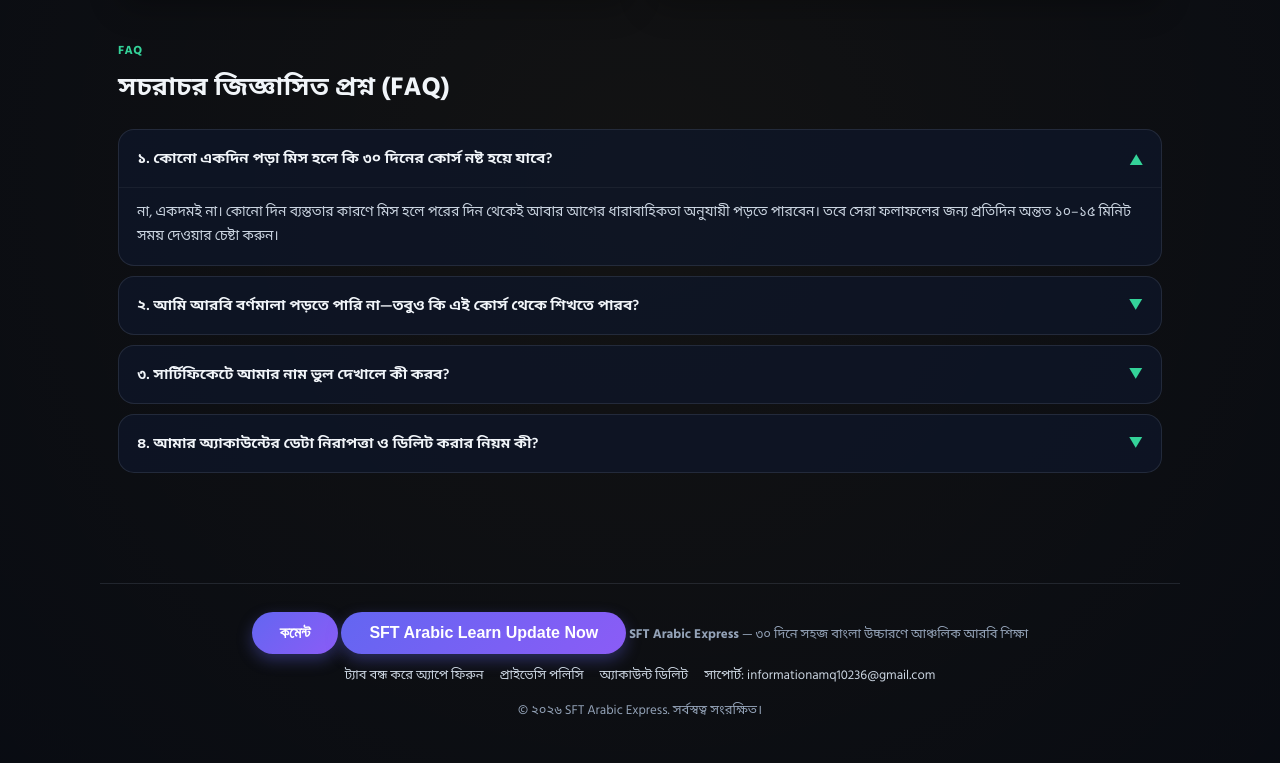
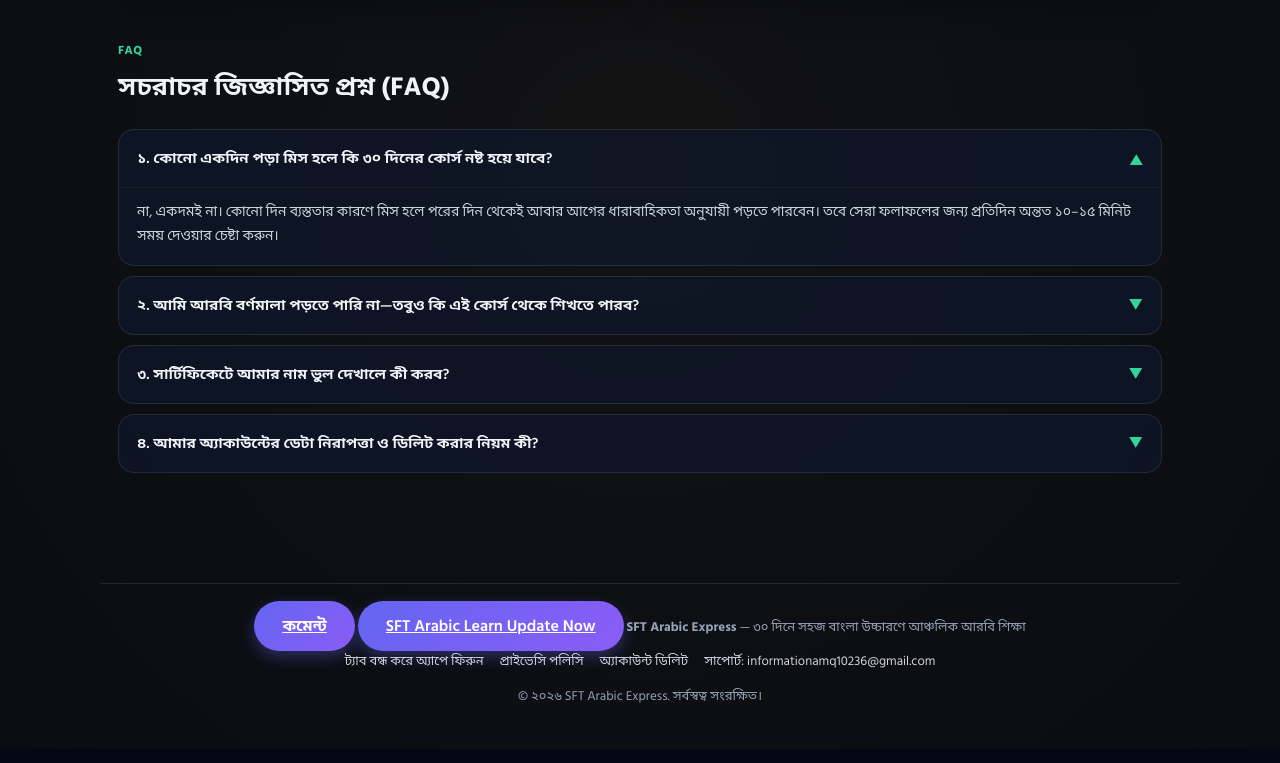
Before and after one commit to sft10236/sft-aravic-learn, a plain HTML site: page student-guideline.html in a window 1280 px wide. Shown: the part 3086-3849 px from the top of the page. Drawn offline with Linux system fonts and the light colour scheme.

Commit message:
Replace buttons with anchor tags for linksok
Ok

```diff
--- a/student-guideline.html
+++ b/student-guideline.html
@@ -1183,10 +1183,10 @@
 
   <footer class="footer">
   <!-- play updete link-->
-    <button style="padding: 12px 28px; font-size: 16px; font-weight: 600; color: #ffffff; background: linear-gradient(135deg, #6366f1, #8b5cf6); border: none; border-radius: 50px; cursor: pointer; box-shadow: 0 6px 15px rgba(99, 102, 241, 0.35);" href="https://docs.google.com/document/d/1BbBxgwIfuMPs3UDHvuZI_jzk1zJ-q55THgdp5X4eJnc/edit?usp=drivesdk
-">কমেন্ট</button>
-    <button style="padding: 12px 28px; font-size: 16px; font-weight: 600; color: #ffffff; background: linear-gradient(135deg, #6366f1, #8b5cf6); border: none; border-radius: 50px; cursor: pointer; box-shadow: 0 6px 15px rgba(99, 102, 241, 0.35);" href="https://play.google.com/apps/testing/com.sft.arabic_learn
-">SFT Arabic Learn Update Now</button>
+    <a target="_blank"style="padding: 12px 28px; font-size: 16px; font-weight: 600; color: #ffffff; background: linear-gradient(135deg, #6366f1, #8b5cf6); border: none; border-radius: 50px; cursor: pointer; box-shadow: 0 6px 15px rgba(99, 102, 241, 0.35);" href="https://docs.google.com/document/d/1BbBxgwIfuMPs3UDHvuZI_jzk1zJ-q55THgdp5X4eJnc/edit?usp=drivesdk
+">কমেন্ট</a>
+    <a target="_blank" style="padding: 12px 28px; font-size: 16px; font-weight: 600; color: #ffffff; background: linear-gradient(135deg, #6366f1, #8b5cf6); border: none; border-radius: 50px; cursor: pointer; box-shadow: 0 6px 15px rgba(99, 102, 241, 0.35);" href="https://play.google.com/apps/testing/com.sft.arabic_learn
+">SFT Arabic Learn Update Now</a>
     <strong>SFT Arabic Express</strong> — ৩০ দিনে সহজ বাংলা উচ্চারণে আঞ্চলিক আরবি শিক্ষা
     <div class="footer-links">
       <a href="#" onclick="event.preventDefault();returnToApp();">ট্যাব বন্ধ করে অ্যাপে ফিরুন</a>
```
